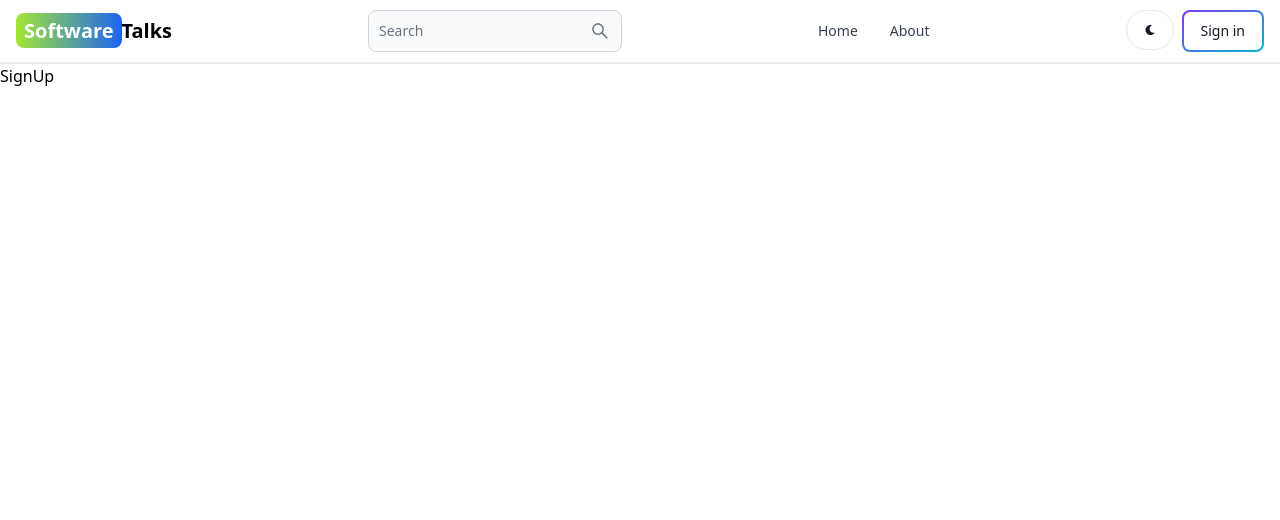
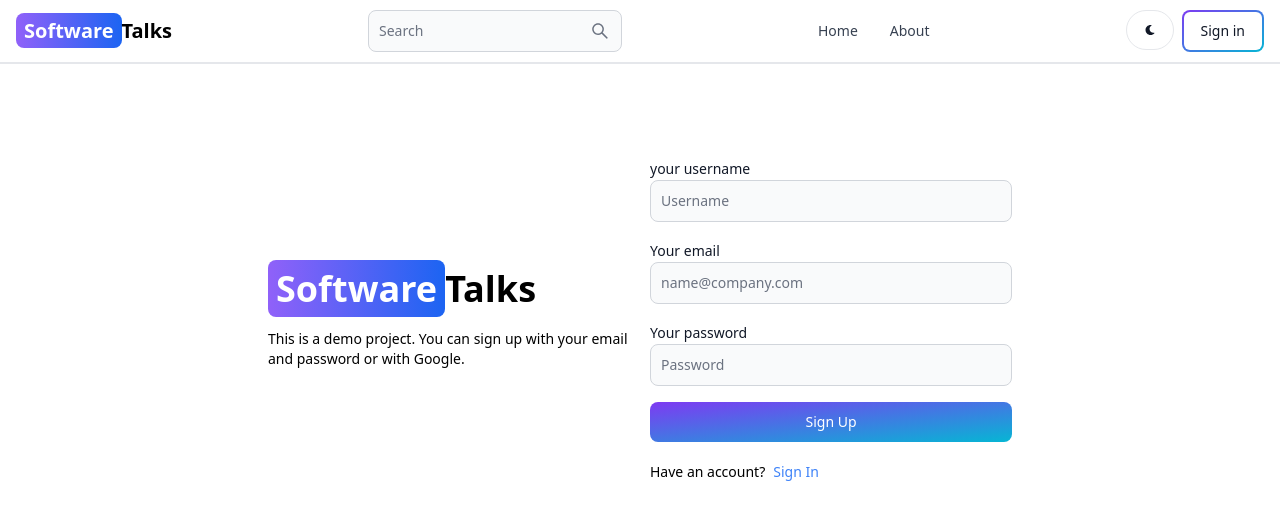
Before and after one commit to knightk3/Blog, a React (Vite) app in the folder client/: page /sign-up in a window 1280 px wide. Shown: the top 520 px of the page. Built offline with nearby package versions, Linux system fonts and the light colour scheme.

Commit message:
sign up ui

```diff
--- a/client/src/components/Header.jsx
+++ b/client/src/components/Header.jsx
@@ -8,7 +8,7 @@ export default function Header() {
   return (
     <Navbar className="border-b-2">
         <Link to="/" className="self-center whitespace-nowrap text-sm sm:text-xl font-semibold dark:text-white">
-          <span className="px-2 py-1 bg-gradient-to-r  from-lime-400 to-blue-600 rounded-lg text-white ">Software</span>
+          <span className="px-2 py-1 bg-gradient-to-r  from-purple-500 to-blue-600 rounded-lg text-white ">Software</span>
           Talks
         </Link>
         <form>
--- a/client/src/pages/SignUp.jsx
+++ b/client/src/pages/SignUp.jsx
@@ -1,7 +1,64 @@
+import { Button, Label, TextInput } from "flowbite-react";
+import { Link } from "react-router-dom";
+
 export default function SignUp() {
   return (
-    <div>
-      SignUp
+    <div className='min-h-screen mt-20'>
+      <div className='flex p-3 max-w-3xl mx-auto flex-col md:flex-row md:items-center gap-5'>
+      {/* left */}
+      <div className="flex-1">
+      <Link to="/" className=" font-bold dark:text-white text-4xl">
+          <span className="px-2 py-1 bg-gradient-to-r  from-purple-500 to-blue-600 rounded-lg text-white ">Software</span>
+          Talks
+        </Link>
+        <p className='text-sm mt-5'>
+            This is a demo project. You can sign up with your email and password
+            or with Google.
+        </p>
+      </div>
+      {/* right */}
+
+      <div className='flex-1'>
+          <form className='flex flex-col gap-4'>
+            <div>
+              <Label value='your username'/>
+              <TextInput
+                type='text'
+                placeholder='Username'
+                id='username'
+                // onChange={handleChange}
+              />
+            </div>
+            <div>
+              <Label value='Your email' />
+              <TextInput
+                type='email'
+                placeholder='name@company.com'
+                id='email'
+                // onChange={handleChange}
+              />
+            </div>
+            <div>
+              <Label value='Your password' />
+              <TextInput
+                type='password'
+                placeholder='Password'
+                id='password'
+                // onChange={handleChange}
+              />
+            </div>
+            <Button gradientDuoTone='purpleToBlue' type="submit">
+              Sign Up
+            </Button>
+          </form>
+          <div className='flex gap-2 text-sm mt-5'>
+            <span>Have an account?</span>
+            <Link to='/sign-in' className='text-blue-500'>
+              Sign In
+            </Link>
+          </div>
+      </div>
+      </div>
     </div>
   )
 }
```
